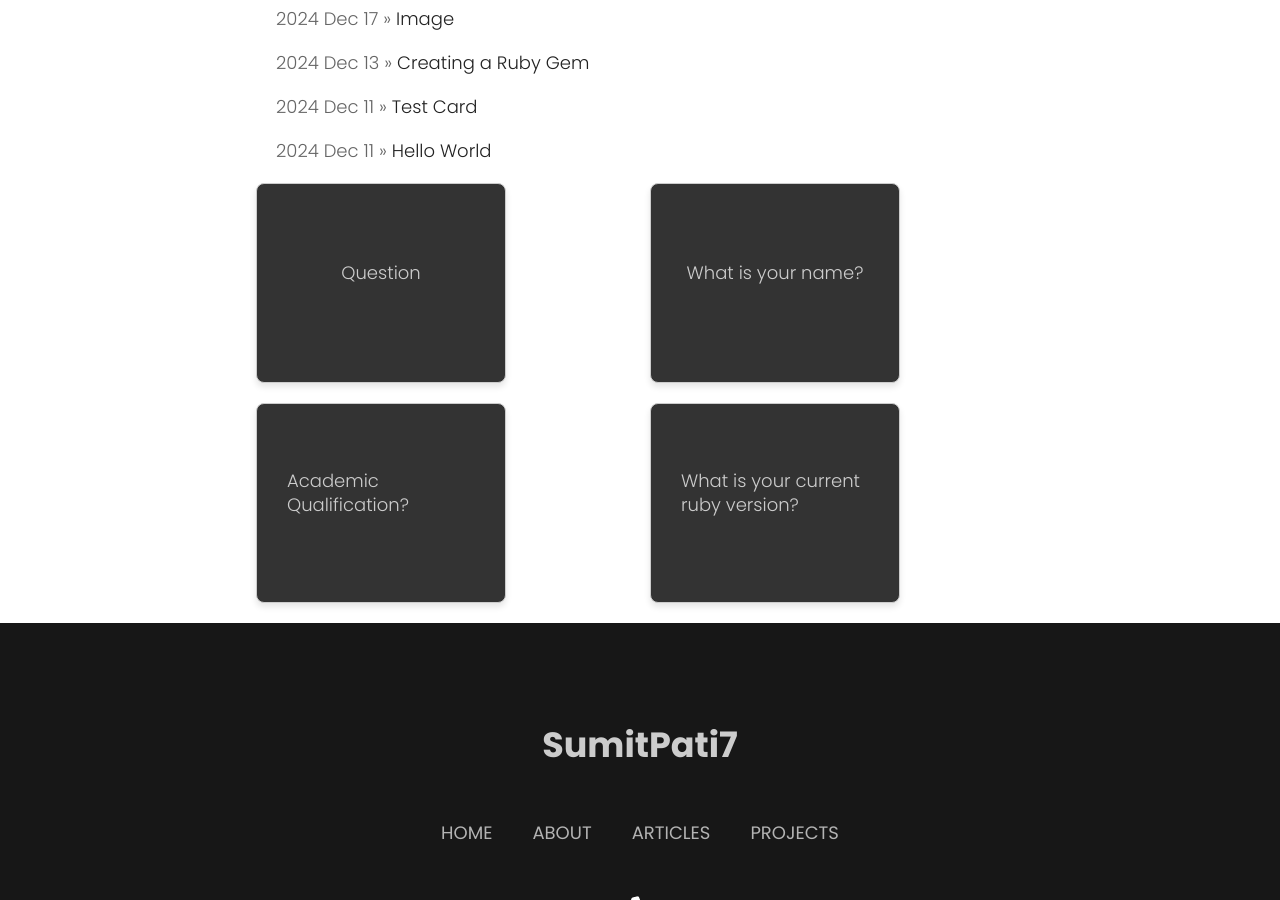
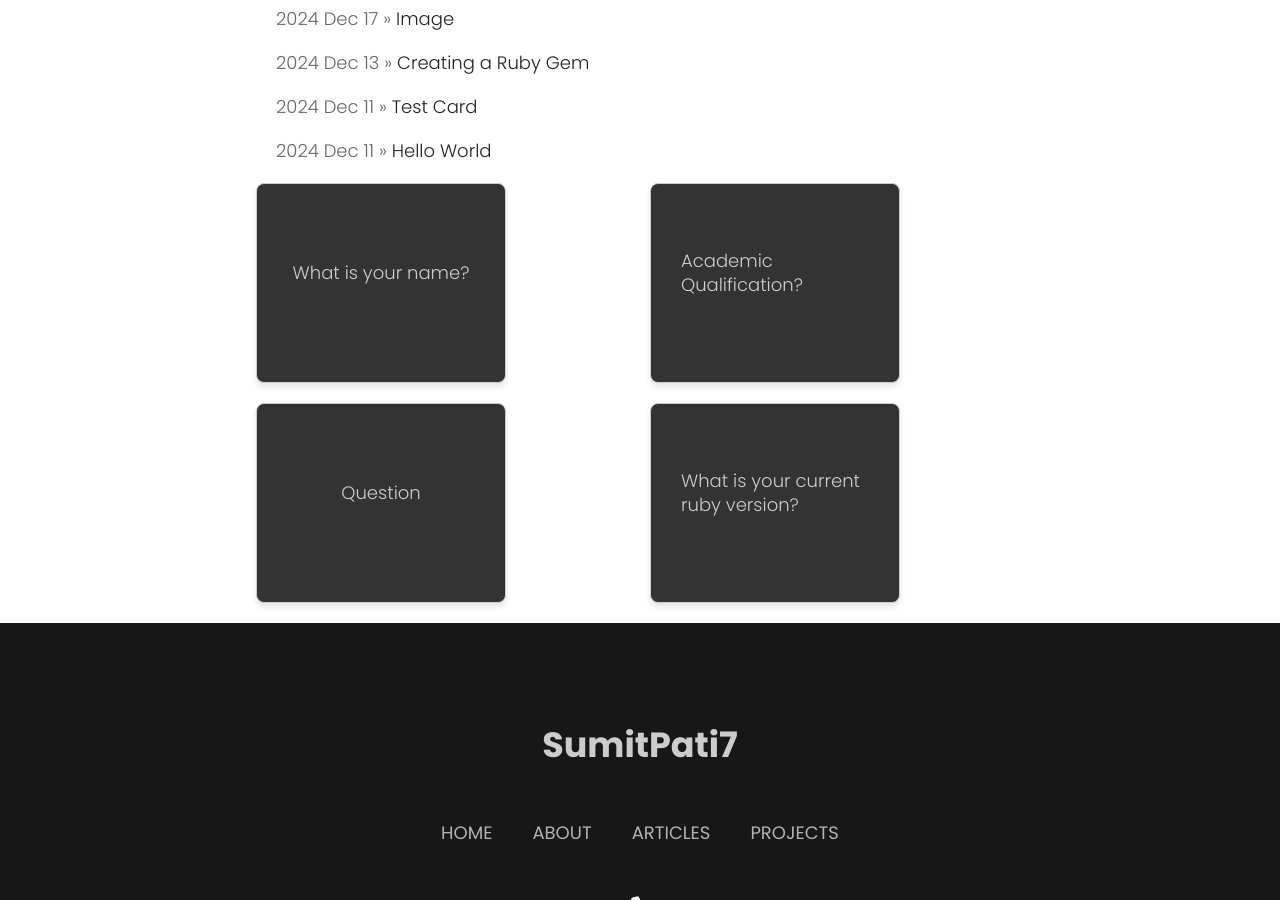
Before and after one commit to sumitpati7/blog, a Jekyll site: the page built from index.md, in a window 1280 px wide and 900 px high, scrolled down 490 px. Built offline with Jekyll 4.4.1, drawn with Linux system fonts in a browser that asks for light colours; nearby versions of some CDN libraries; some web fonts are replaced; comment, search, counter and statistics services are not loaded.

Commit message:
auto commit

```diff
--- a/index.md
+++ b/index.md
@@ -2,14 +2,14 @@
 layout: default
 title: SumitPati7
 flashcards:
-  - question: Question
-    answer: Answer
-
   - question: What is your name?
     answer: My name is **Sumit Pati**.
 
   - question: Academic Qualification?
     answer: Bachelor in CSIT
+
+  - question: Question
+    answer: Answer
 
   - question: What is your current ruby version?
     answer: 3\.3.4
```
